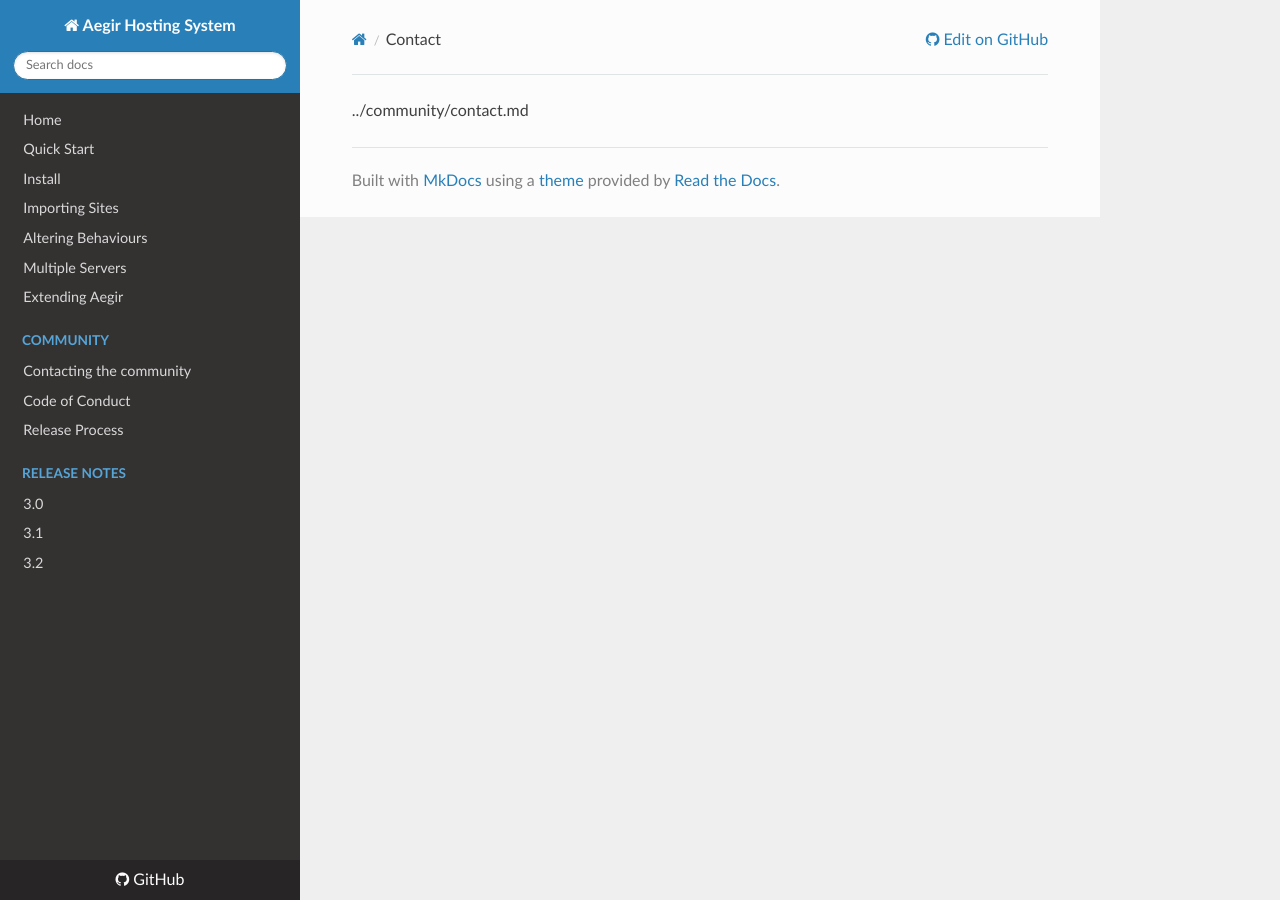
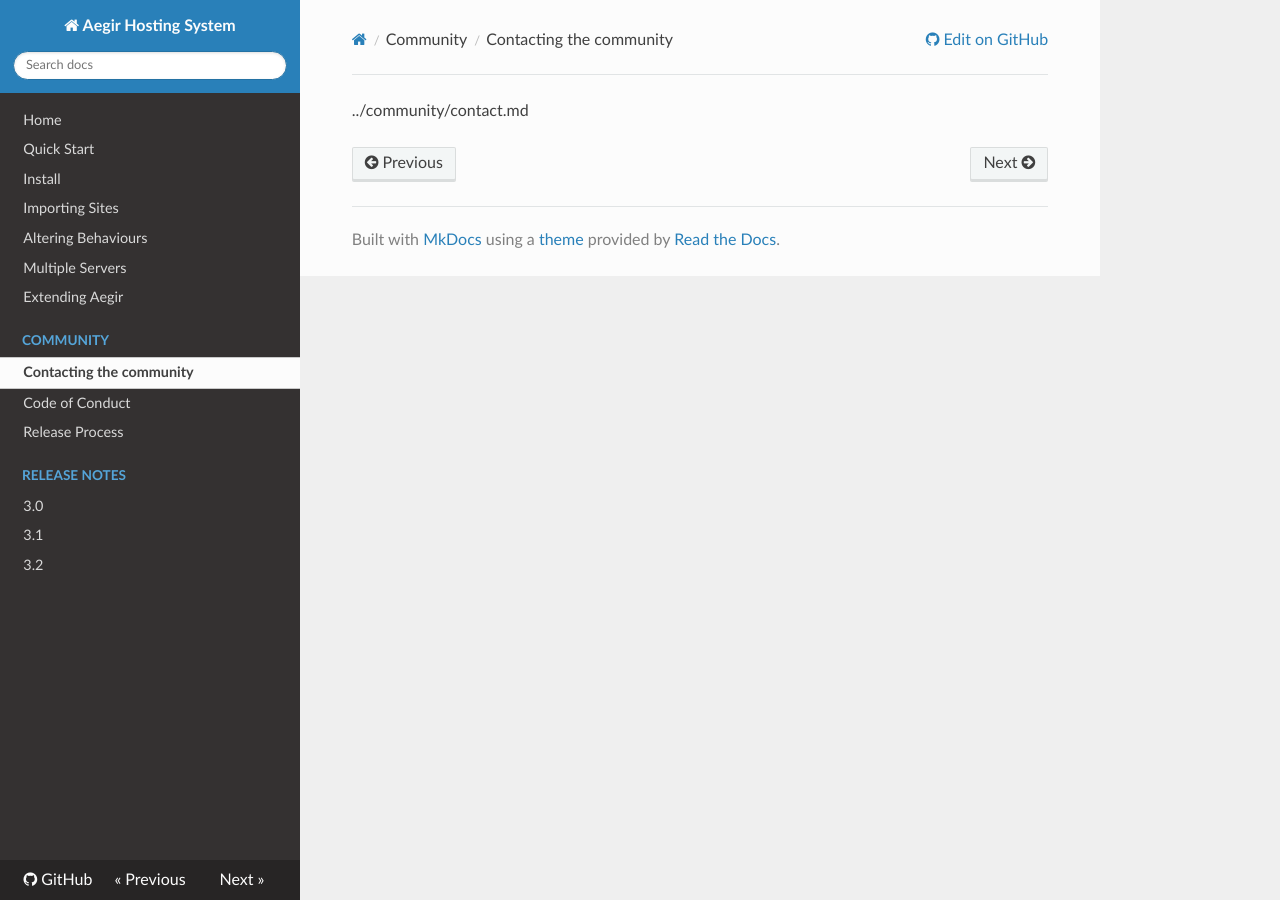
Before and after one commit to aegir-project/documentation, an MkDocs documentation site: the page built from docs/help/contact.md, in a window 1280 px wide. Built offline with MkDocs 1.6.1, drawn with Linux system fonts in a browser that asks for light colours; nearby versions of some CDN libraries; old or Windows-style settings are respelled for this version of MkDocs.

Commit message:
Add back help path.

```diff
--- a/mkdocs.yml
+++ b/mkdocs.yml
@@ -11,7 +11,8 @@ pages:
 - 'Multiple Servers': 'remote-servers.md'
 - 'Extending Aegir': 'contrib-modules.md'
 - Community:
-  - 'Contacting the community': 'community/contact.md'
+#  - 'Contacting the community': 'community/contact.md'
+  - 'Contacting the community': 'help/contact.md'
   - 'Code of Conduct': 'community/code-of-conduct.md'
   - 'Release Process': 'community/release-process.md'
 - 'Release Notes':
```
